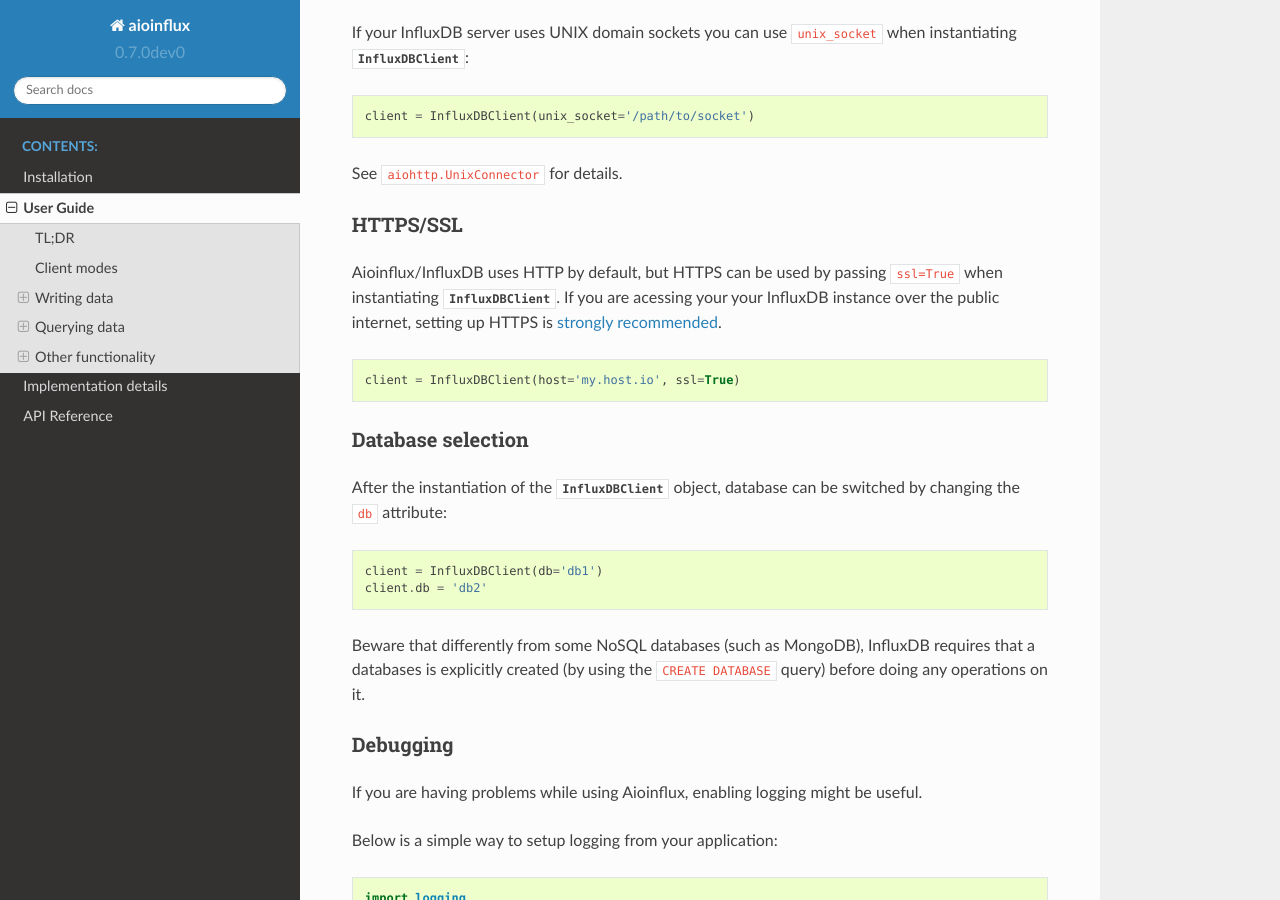
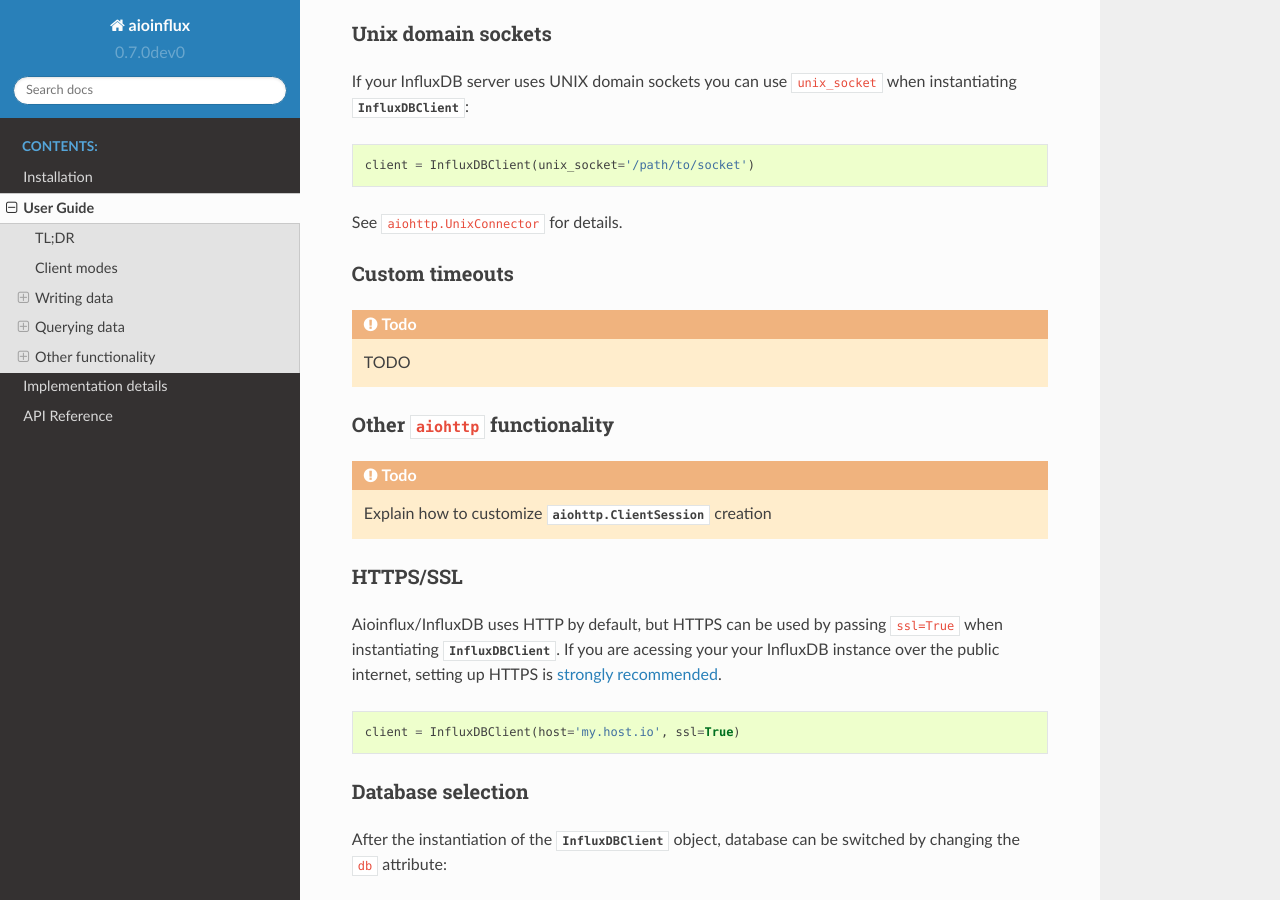
Before and after one commit to gusutabopb/aioinflux, a Sphinx documentation site: the page built from docs/usage.rst, in a window 1280 px wide and 900 px high, scrolled down 12124 px. Built offline with Sphinx 7.4.7 and the Read the Docs theme 2.0.0, drawn with Linux system fonts in a browser that asks for light colours; some of the changed text lies outside the part shown.

Commit message:
Add documentation stubs

```diff
--- a/docs/usage.rst
+++ b/docs/usage.rst
@@ -660,6 +660,17 @@
 .. _unix_connector: https://docs.aiohttp.org/en/stable/client_reference.html#aiohttp.UnixConnector
 
 
+Custom timeouts
+^^^^^^^^^^^^^^^
+
+.. todo:: TODO
+
+Other ``aiohttp`` functionality
+^^^^^^^^^^^^^^^^^^^^^^^^^^^^^^^
+
+.. todo:: Explain how to customize :class:`aiohttp.ClientSession` creation
+
+
 HTTPS/SSL
 ^^^^^^^^^
 Aioinflux/InfluxDB uses HTTP by default, but HTTPS can be used by passing ``ssl=True``
```
